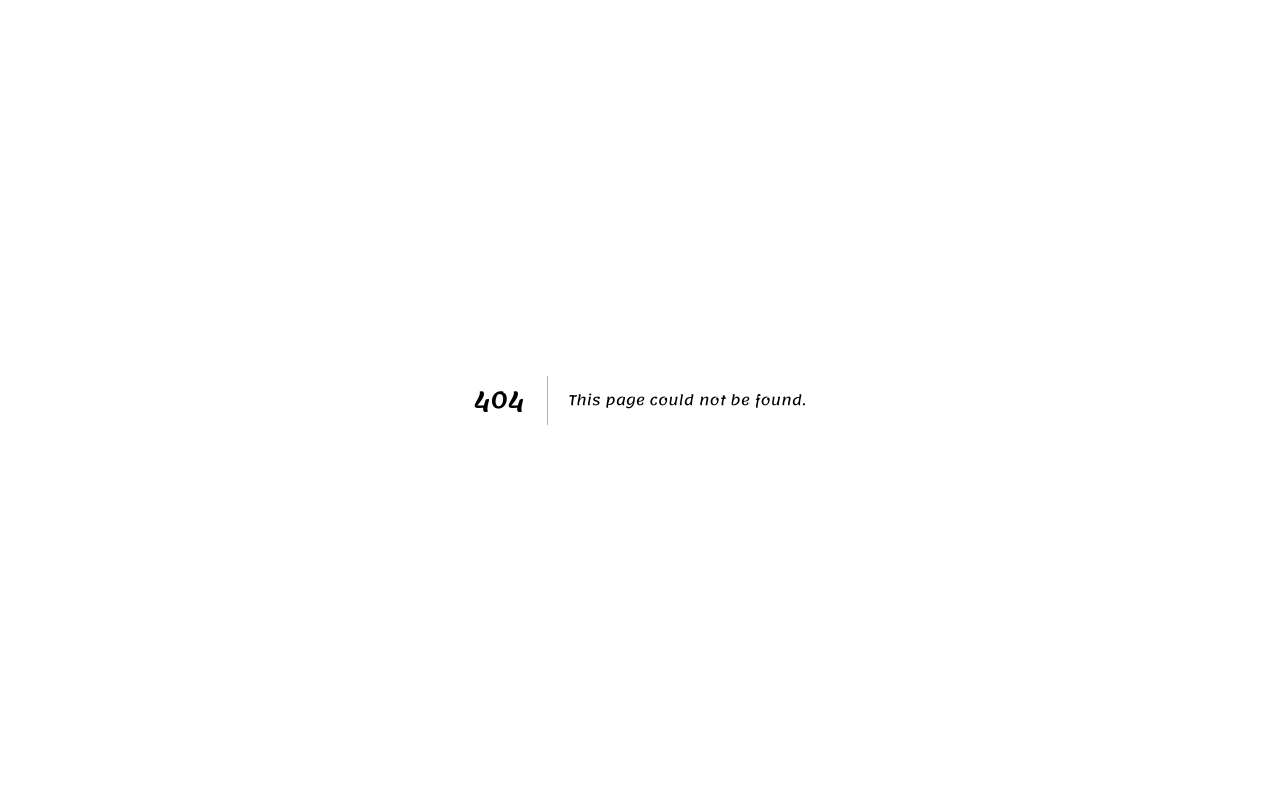
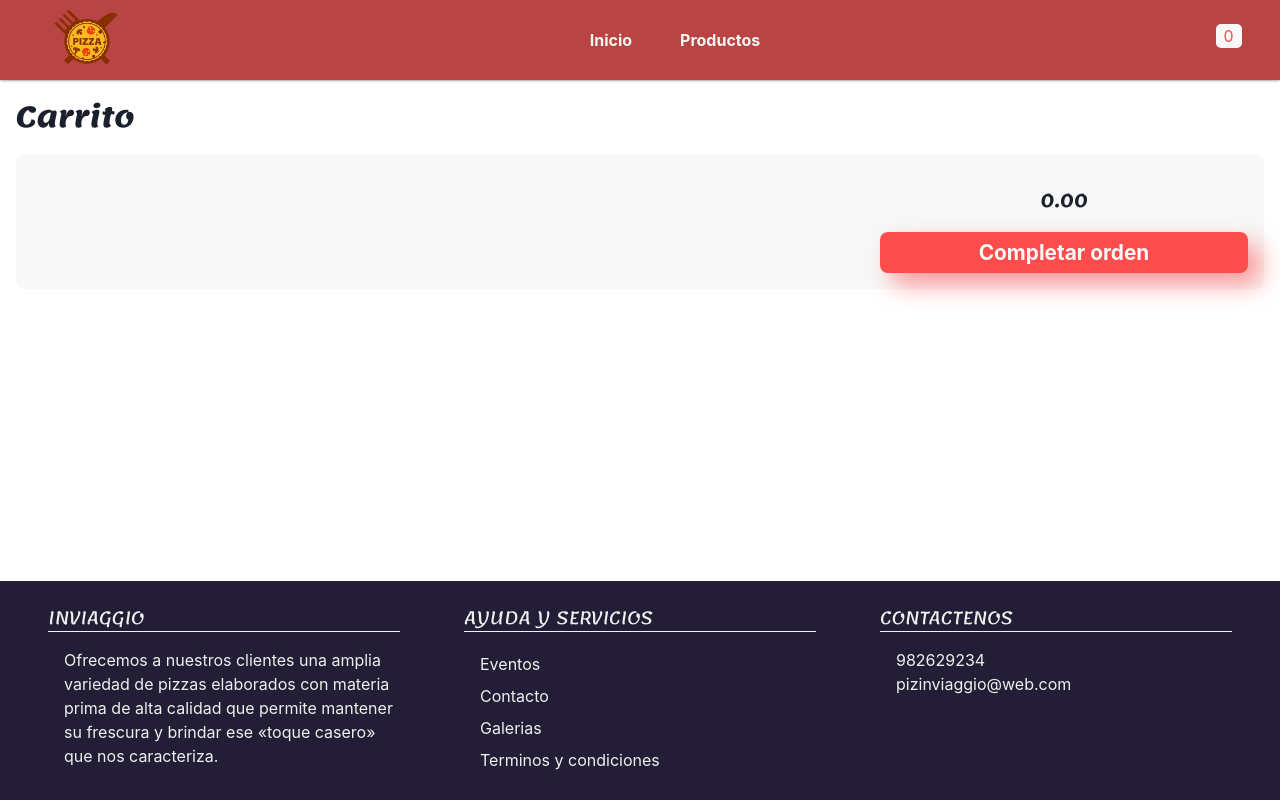
Before and after one commit to senati25/pizzas-front, a Next.js app: page /shopping-cart in a window 1280 px wide. Before the commit this address had no page. Built offline with nearby package versions, Linux system fonts and the light colour scheme.

Commit message:
fix typo shoping-cart to shopping-cart

```diff
--- /dev/null
+++ b/app/components/ShoppingCart/index.jsx
@@ -0,0 +1,53 @@
+import Image from 'next/image';
+import useShoppingCart from '../../hooks/useShoppingCart';
+import styles from './styles.module.css';
+
+const ShoppingCart = () => {
+  const { shoppingCartList, deleteProduct, totalCost } = useShoppingCart();
+  return (
+    <div className={styles.shopingCart__wrapper}>
+      <div className={styles.shopingCart}>
+        <h2 className={styles.shopingCart__title}>Carrito</h2>
+
+        <div className={styles.shopingCart__content}>
+          <div className={styles.listProductsGrid}>
+            {shoppingCartList.map((product, i) => (
+              <div key={product.id} className={styles.listProductsGrid__item}>
+                <button
+                  type="button"
+                  onClick={() => {
+                    deleteProduct(i);
+                  }}
+                >
+                  <i className="fas fa-times"></i>
+                </button>
+
+                <div className={styles.product__img}>
+                  <Image
+                    src={product.img}
+                    width={200}
+                    height={200}
+                    layout="responsive"
+                  />
+                </div>
+
+                <span>{product.quantity}</span>
+                <span>{product.name}</span>
+                <span>{(product.quantity * product.price).toFixed(2)}</span>
+              </div>
+            ))}
+          </div>
+
+          <form className={styles.shopingCart__form}>
+            <p className={styles.form__paragraph}>{totalCost}</p>
+            <button className={styles.form__button} type="button">
+              Completar orden
+            </button>
+          </form>
+        </div>
+      </div>
+    </div>
+  );
+};
+
+export default ShoppingCart;
--- /dev/null
+++ b/app/components/ShoppingCart/styles.module.css
@@ -0,0 +1,118 @@
+.shopingCart__wrapper {
+  width: 100%;
+  height: 100%;
+  padding: 1rem;
+}
+
+.shopingCart {
+  max-width: 1500px;
+  margin: 0 auto;
+  width: 100%;
+  height: 100%;
+}
+
+.shopingCart__title {
+  font-weight: bold;
+  font-size: 1.8rem;
+  margin-bottom: 1rem;
+}
+
+.shopingCart__content {
+  width: 100%;
+  background-color: #f8f8f8;
+  display: flex;
+  flex-direction: column;
+  align-items: center;
+  justify-content: center;
+  box-shadow: 0 0 5px black;
+  border-radius: 0.5rem;
+  overflow: hidden;
+}
+
+.listProductsGrid {
+  display: flex;
+  flex-direction: column;
+  height: 60vh;
+  width: 100%;
+  overflow-y: scroll;
+}
+
+.listProductsGrid__item {
+  display: flex;
+  justify-content: space-evenly;
+  align-items: center;
+  padding-bottom: 1rem;
+  padding-top: 1rem;
+  border-bottom: 1px solid#c7c7c7;
+}
+
+.listProductsGrid__item:last-child {
+  border-bottom: none;
+}
+
+.product__img {
+  width: 5rem;
+  border-radius: 0.5rem;
+  overflow: hidden;
+}
+
+.shopingCart__form {
+  background-color: #f38a679f;
+  box-shadow: 0 0 5px black;
+
+  border-top-left-radius: 0.3rem;
+  border-top-right-radius: 0.3rem;
+
+  width: 100%;
+  display: flex;
+  flex-direction: column;
+  z-index: 2;
+}
+
+.form__paragraph {
+  text-align: center;
+  margin: 1rem 0;
+  font-size: 1.2rem;
+  font-family: Lemonada, cursive;
+  font-weight: 600;
+}
+
+.form__button {
+  background-color: #fc4c4c;
+  box-shadow: 12px 12px 24px rgba(252, 77, 77, 0.56);
+  color: #f8f8f8;
+  font-size: 1.3rem;
+  font-weight: bold;
+  padding: 0.3rem 1rem;
+  border-radius: 0.5rem;
+}
+
+@media only screen and (min-width: 768px) {
+  .shopingCart__content {
+    display: flex;
+    flex-direction: row;
+    flex-wrap: nowrap;
+    box-shadow: none;
+    overflow: initial;
+  }
+
+  .listProductsGrid {
+    height: auto;
+    overflow: auto;
+  }
+
+  .shopingCart__form {
+    padding: 1rem;
+    border-radius: 1rem;
+    margin-left: 1rem;
+    max-width: 40%;
+    max-width: 25rem;
+    box-shadow: none;
+    align-self: flex-start;
+    position: -webkit-sticky;
+    background-color: transparent;
+    position: sticky;
+    top: 6rem;
+    align-self: flex-start;
+  }
+}
--- /dev/null
+++ b/app/helpers/constants.js
@@ -0,0 +1,9 @@
+const ROUTES = {
+  public: {
+    home: '/',
+    products: 'products',
+    shoppingCart: 'shopping-cart',
+  },
+};
+
+export default ROUTES;
--- /dev/null
+++ b/pages/shopping-cart/index.jsx
@@ -0,0 +1,10 @@
+import Layout from '../../app/components/Layout';
+import ShoppingCartWrapper from '../../app/components/ShoppingCart';
+
+const ShoppingCart = () => (
+  <Layout>
+    <ShoppingCartWrapper />
+  </Layout>
+);
+
+export default ShoppingCart;
```
